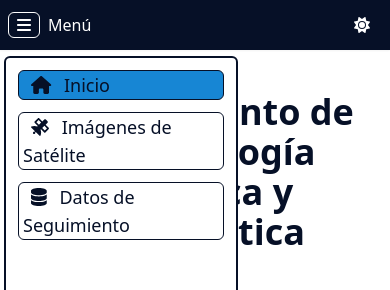
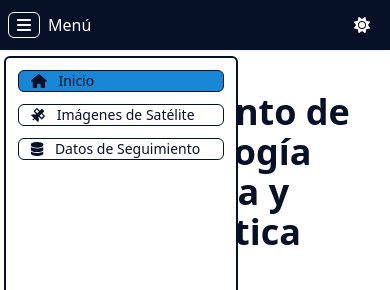
Before and after one commit to imn-climatologias-aeropuertos/meteo-page, a Vue app: page / in a window 390 px wide. Shown: the top 290 px of the page. Built offline with nearby package versions, Linux system fonts and the light colour scheme.

Commit message:
fix: some styles to adapt in all screens

```diff
--- a/src/App.vue
+++ b/src/App.vue
@@ -66,7 +66,7 @@ const { isMenuOpen } = useUI();
 }
 
 #view {
-  @apply px-2 top-12 sm:top-12;
+  @apply pl-2 pr-4 top-12 sm:top-12;
 }
 
 .hidden {
--- a/src/components/Menu.vue
+++ b/src/components/Menu.vue
@@ -6,7 +6,9 @@ import links from "../static/menu_links.json";
   <ul>
     <li v-for="link in links" :key="link.icon">
       <router-link :to="{ name: link.name }" class="link block">
-        <font-awesome-icon :icon="`fa-solid fa-${link.icon}`" class="px-2" />
+        <span class="mx-2">
+          <font-awesome-icon :icon="`fa-solid fa-${link.icon}`" />
+        </span>
         {{ link.text }}
       </router-link>
     </li>
@@ -21,11 +23,10 @@ ul {
 }
 
 .link {
-  @apply border rounded-md;
-  @apply px-1 m-3 text-lg border-blue text-blue font-medium;
-  @apply hover:bg-lightblue;
+  @apply border border-blue rounded-md;
+  @apply px-1 m-3 text-sm text-blue font-medium sm:text-lg;
+  @apply hover:bg-lightblue dark:hover:text-white;
   @apply dark:border-white dark:text-white;
-  @apply dark:hover:text-white;
 }
 
 .link.router-link-exact-active {
```
